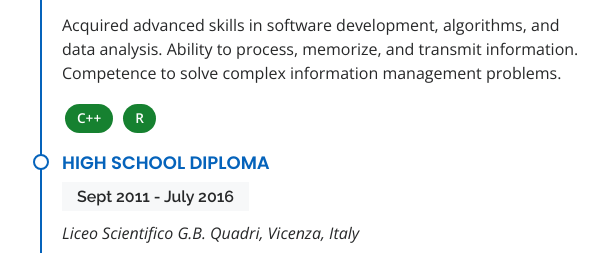
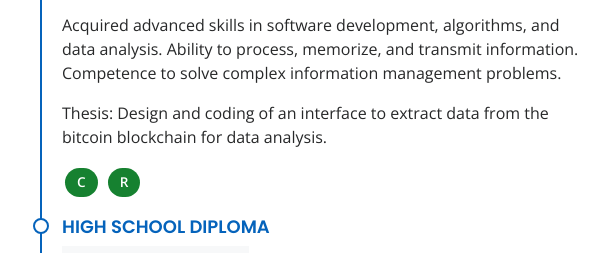
Before and after one commit to paoloBerizzi/paoloBerizzi.github.io, a plain HTML site: page index.html in a window 1280 px wide. Shown: the part 3427-3680 px from the top of the page, 665-1280 px from the left. Drawn offline with nearby package versions, Linux system fonts and the light colour scheme.

Commit message:
Add bachelor thesis

```diff
--- a/index.html
+++ b/index.html
@@ -407,7 +407,8 @@
               <p><em>University of Trento, Trento, Italy</em></p>
               <p>Acquired advanced skills in software development, algorithms, and data analysis.
                 Ability to process, memorize, and transmit information. Competence to solve complex information management problems.</p>
-              <span class="tech-label programming-language">C++</span>
+              <p>Thesis: Design and coding of an interface to extract data from the bitcoin blockchain for data analysis.</p>
+              <span class="tech-label programming-language">C</span>
               <span class="tech-label programming-language">R</span>
             </div>
             <div class="resume-item">
```
